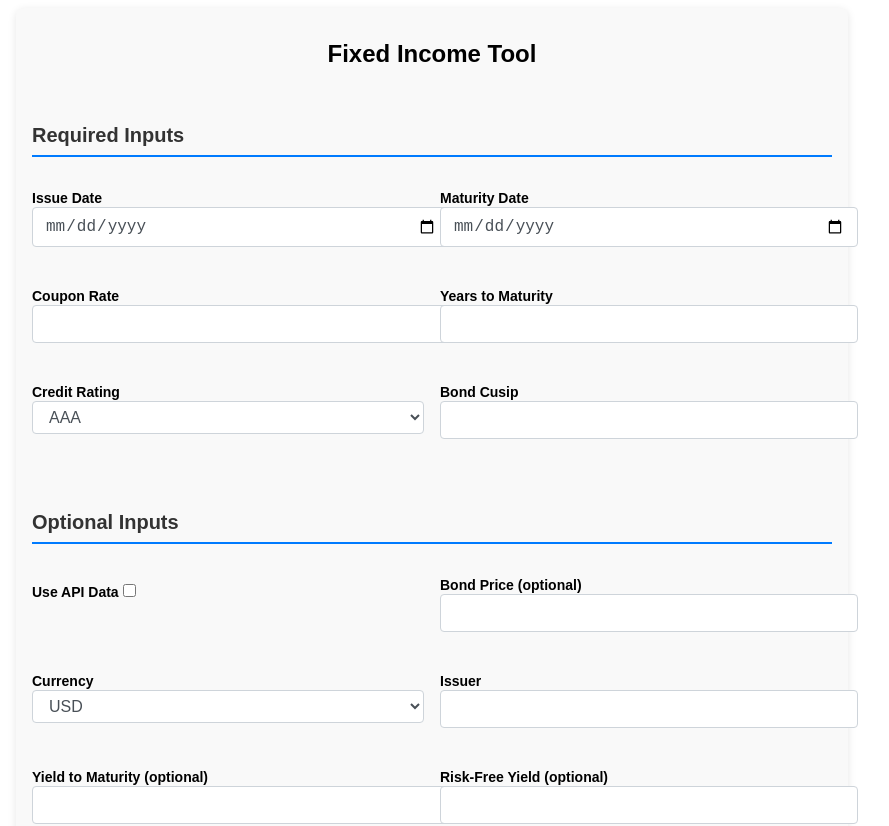
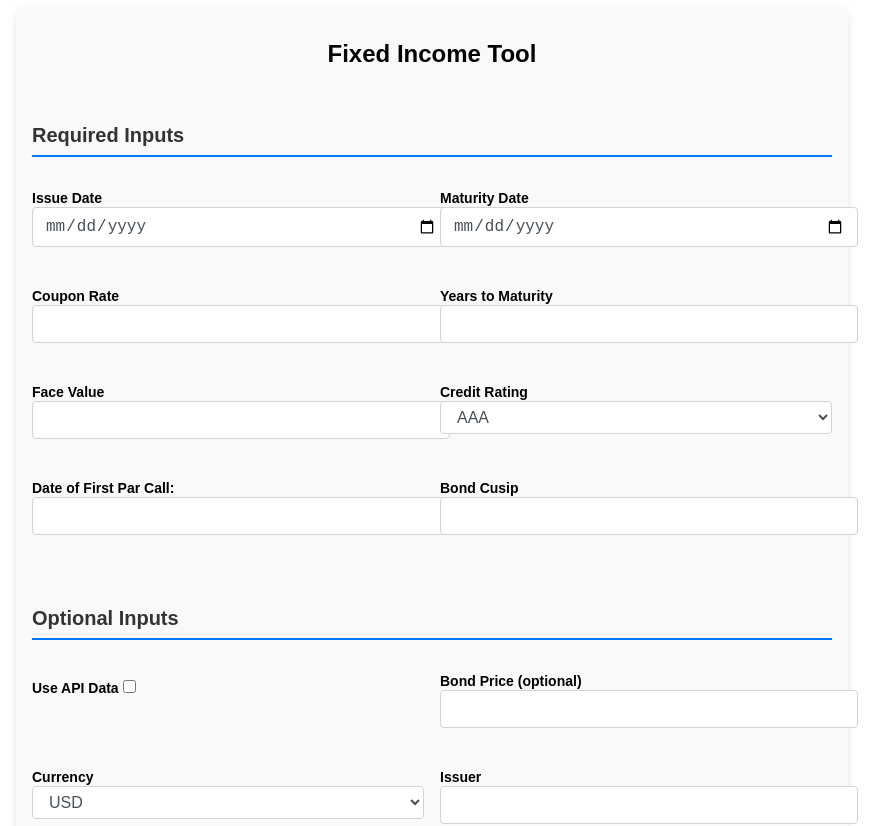
Before and after one commit to danielemiller/fixed_income_tool, a React (Create React App) app in the folder frontend/: page / in a window 1280 px wide. Shown: the top 826 px of the page, without its empty margins (208-1097 px from the left). Built offline with nearby package versions, Linux system fonts and the light colour scheme.

Commit message:
Incoprate calculations for  years to call, call price, and face value witin input forms and data processing

```diff
--- a/frontend/src/components/InputForm.js
+++ b/frontend/src/components/InputForm.js
@@ -22,6 +22,8 @@ const InputForm = ({ onSubmit }) => {
   const [riskFreeRate, setRiskFreeRate] = useState('');
   const [volatility, setVolatility] = useState('');
   const [expirationDate, setExpirationDate] = useState('');
+  const [faceValue, setFaceValue] = useState('');
+  const [dateFirstParCall, setDateFirstParCall] = useState('');
 
   const handleSubmit = (e) => {
     e.preventDefault();
@@ -32,6 +34,8 @@ const InputForm = ({ onSubmit }) => {
       years_to_maturity: yearsToMaturity,
       credit_rating: creditRating,
       bond_cusip: bondCusip,
+      face_value: faceValue,
+      date_first_par_call: dateFirstParCall,
       useApiData: useApiData, // Changed from use_api_data
       optionalData: { // Changed from optional_data
         issuer: issuer,
@@ -98,6 +102,16 @@ const InputForm = ({ onSubmit }) => {
       </div>
 
       <div className="form-field">
+        <label htmlFor="face-value">Face Value</label>
+        <input
+          id="face-value"
+          type="number"
+          value={faceValue}
+          onChange={(e) => setFaceValue(e.target.value)}
+        />
+      </div>
+
+      <div className="form-field">
         <label htmlFor="credit-rating">Credit Rating</label>
         <select
           id="credit-rating"
@@ -128,6 +142,17 @@ const InputForm = ({ onSubmit }) => {
           <option value="D">D</option>
         </select>
       </div>
+
+      <div className="form-field">
+        <label htmlFor="dateFirstParCall">Date of First Par Call:</label>
+          <input
+            type="text"
+            id="dateFirstParCall"
+            name="dateFirstParCall"
+            value={dateFirstParCall}
+            onChange={(e) => setDateFirstParCall(e.target.value)}
+          />
+        </div>
 
       <div className="form-field">
         <label htmlFor="bond-cusip">Bond Cusip</label>
```
Also changed, not shown: 1 other file (tests, documents, lock files or other folders).
